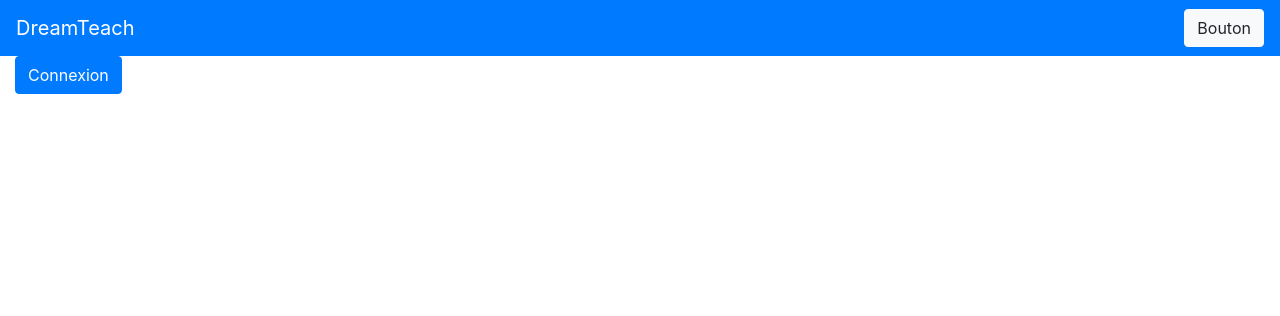
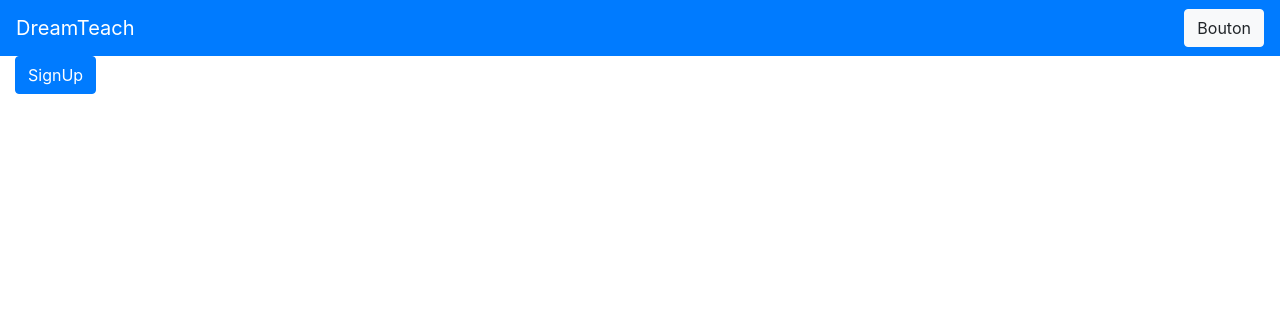
Before and after one commit to AlexandreBarde/DreamTeach, a Symfony app: template DreamTeach/templates/signUp.html.twig in a window 1280 px wide. Shown: the top 316 px of the page. Run offline with Twig, Linux system fonts and the light colour scheme; the template is opened without the code that fills it, so the values that code supplies are empty; some libraries are stand-ins or nearby versions.

Commit message:
Corrections

```diff
--- /dev/null
+++ b/DreamTeach/public/css/signUp.css
@@ -0,0 +1,4 @@
+#loginCard
+{
+    margin-top: 10%;
+}
--- a/DreamTeach/templates/signUp.html.twig
+++ b/DreamTeach/templates/signUp.html.twig
@@ -1,11 +1,11 @@
 {% extends 'base.html.twig' %}
 
-{% block title %}Connexion{% endblock %}
+{% block title %}SignUp{% endblock %}
 
-{% block stylesheets %}<link rel="stylesheet" href="{{ asset('css/login.css') }}">{% endblock %}
+{% block stylesheets %}<link rel="stylesheet" href="{{ asset('css/signUp.css') }}">{% endblock %}
 
 {% block body %}
     <div class="col-3">
-        <button type="submit" class="btn btn-primary mb-2">Connexion</button>
+        <button type="submit" class="btn btn-primary mb-2">SignUp</button>
     </div>
 {% endblock %}
```
